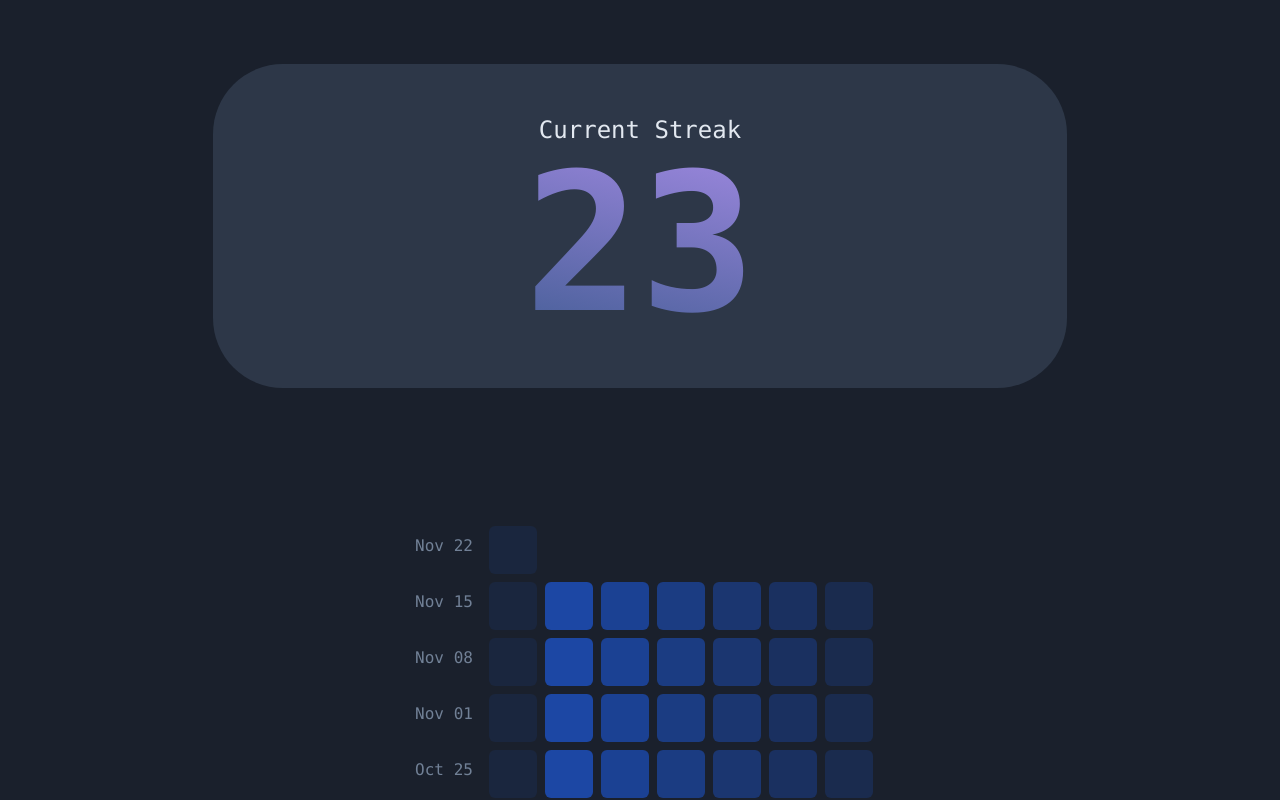
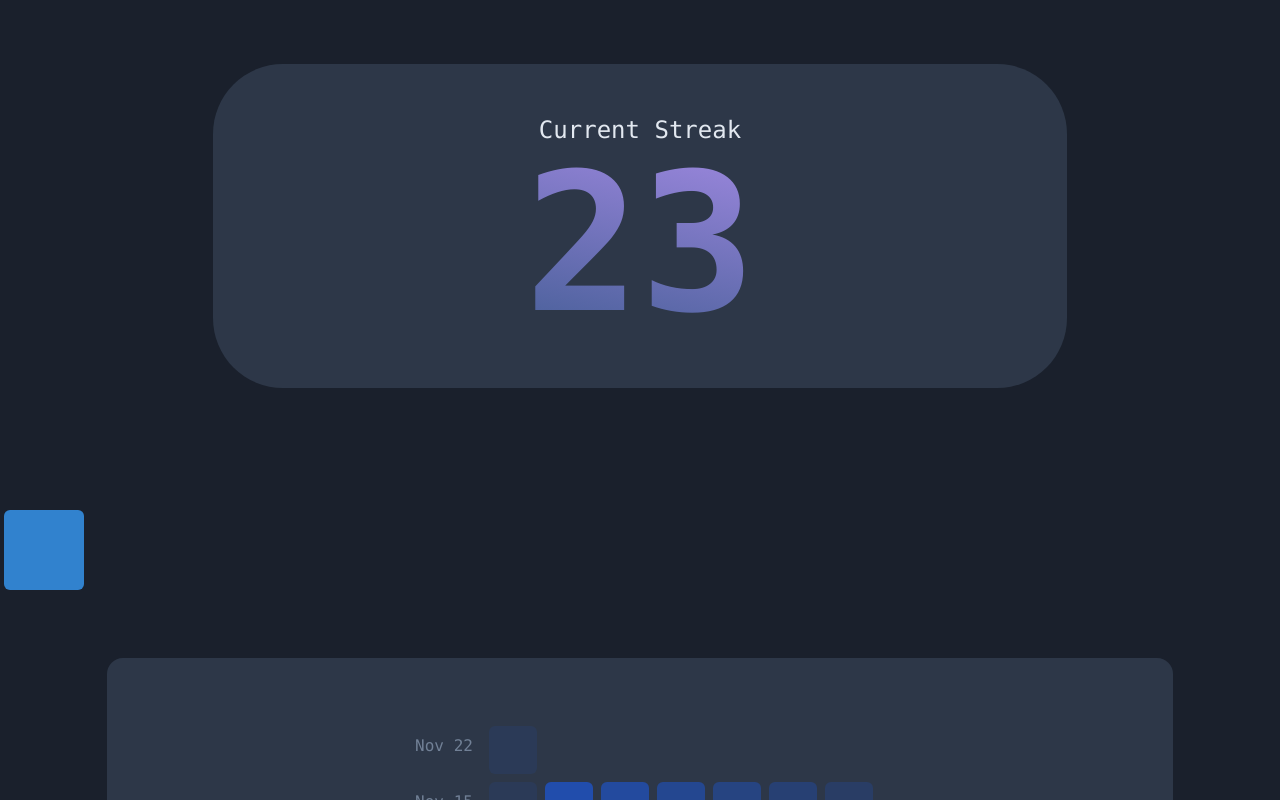
Before and after one commit to jklsnt/snt, a React (Create React App) app in the folder squares/: page / in a window 1280 px wide. Built offline with nearby package versions, Linux system fonts and the light colour scheme.

Commit message:
Better borders

```diff
--- a/squares/src/App.js
+++ b/squares/src/App.js
@@ -25,7 +25,7 @@ function App() {
         <div className="w-2 text-4xl"><br/></div>
 	    <TaskSquareDay/>
 	    <div className="w-full">
-		<div className="funzies w-auto">
+		<div className="w-5/6 py-12 m-auto my-16 bg-gray-800 rounded-2xl">
 		    <SquaresDisplay squares_data={[[1, 2, 3, 4, 5, 6, 7], [1, 2, 3, 4, 5, 6, 7],[1, 2, 3, 4, 5, 6, 7],[1, 2, 3, 4, 5, 6, 7],[1, 2, 3, 4, 5, 6, 7],[1, 2, 3, 4, 5, 6, 7],[1, 2, 3, 4, 5, 6, 7],[1, 2, 3, 4, 5, 6, 7],[1, 2, 3, 4, 5, 6, 7],[1, 2, 3, 4, 5, 6, 7],[1, 2, 3, 4, 5, 6, 7],[1, 2, 3, 4, 5, 6, 7],[1, 2, 3, 4, 5, 6, 7],[1, 2, 3, 4, 5, 6, 7],[1, 2, 3, 4, 5, 6, 7],[1, 2, 3, 4, 5, 6, 7],[1, 2, 3, 4, 5, 6, 7],[1, 2, 3, 4, 5, 6, 7],[1, 2, 3, 4, 5, 6, 7],[1, 2, 3, 4, 5, 6, 7],[1, 2, 3, 4, 5, 6, 7],[1, 2, 3, 4, 5, 6, 7],[1, 2, 3, 4, 5, 6, 7],[1, 2, 3, 4, 5, 6, 7],[1, 2, 3, 4, 5, 6, 7],[1, 2, 3, 4, 5, 6, 7],[1, 2, 3, 4, 5, 6, 7],[1, 2, 3, 4, 5, 6, 7],[1, 2, 3, 4, 5, 6, 7],[1, 2, 3, 4, 5, 6, 7],[1, 2, 3, 4, 5, 6, 7],[1, 2, 3, 4, 5, 6, 7],[1, 2, 3, 4, 5, 6, 7],[1, 2, 3, 4, 5, 6, 7],[1, 2, 3, 4, 5, 6, 7],[1, 2, 3, 4, 5, 6, 7],[1, 2, 3, 4, 5, 6, 7],[1, 2, 3, 4, 5, 6, 7],[1, 2, 3, 4, 5, 6, 7],[1, 2, 3, 4, 5, 6, 7],[1, 2, 3, 4, 5, 6, 7],[1, 2, 3, 4, 5, 6, 7],[1, 2, 3, 4, 5, 6, 7],[1, 2, 3, 4, 5, 6, 7],[1, 2, 3, 4, 5, 6, 7],[1, 2, 3, 4, 5, 6, 7],[1, 2, 3, 4, 5, 6, 7],[1, 2, 3, 4, 5, 6, 7],[1, 2, 3, 4, 5, 6, 7],[1, 2, 3, 4, 5, 6, 7],[1, 2, 3, 4, 5, 6, 7],[1, 2, 3, 4, 5, 6, 7],[1, 2, 3, 4, 5, 6, 7],[1, 2, 3, 4, 5, 6, 7],[1, 2, 3, 4, 5, 6, 7],[1, 2, 3, 4, 5, 6, 7],[1, 2, 3, 4, 5, 6, 7],[1, 2, 3, 4, 5, 6, 7], [1, 2, 3, 10, 5, 6, 7], ].flat()}></SquaresDisplay>
 		</div>
 	    </div>
--- a/squares/src/components/TaskSquare.jsx
+++ b/squares/src/components/TaskSquare.jsx
@@ -1,5 +1,5 @@
 import React from 'react';
 
 export default function TaskSquare(props) {
-    return <div className="w-15 h-15 bg-blue-600"></div>
+    return <div className="w-20 h-20 m-1 rounded-md bg-blue-600"></div>
 }
```
